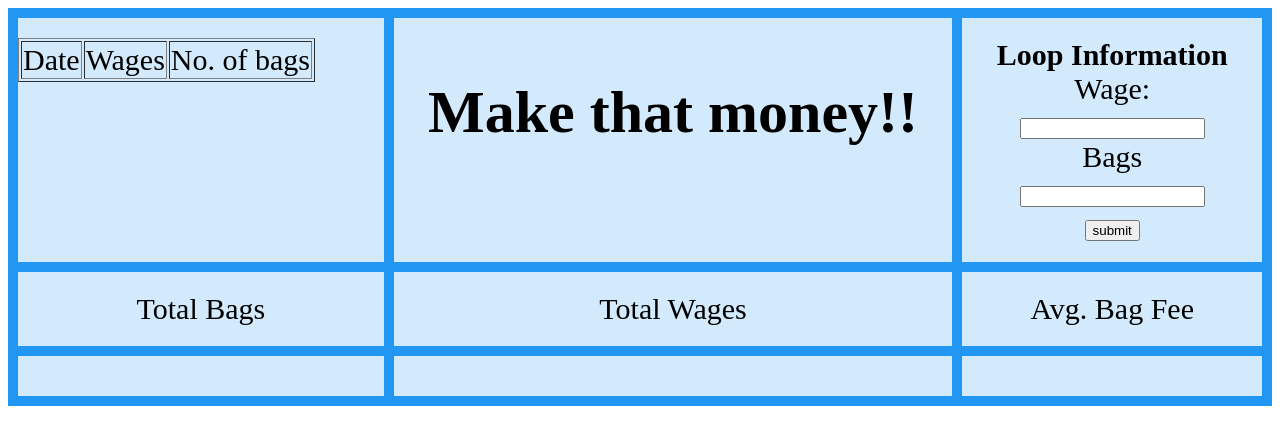
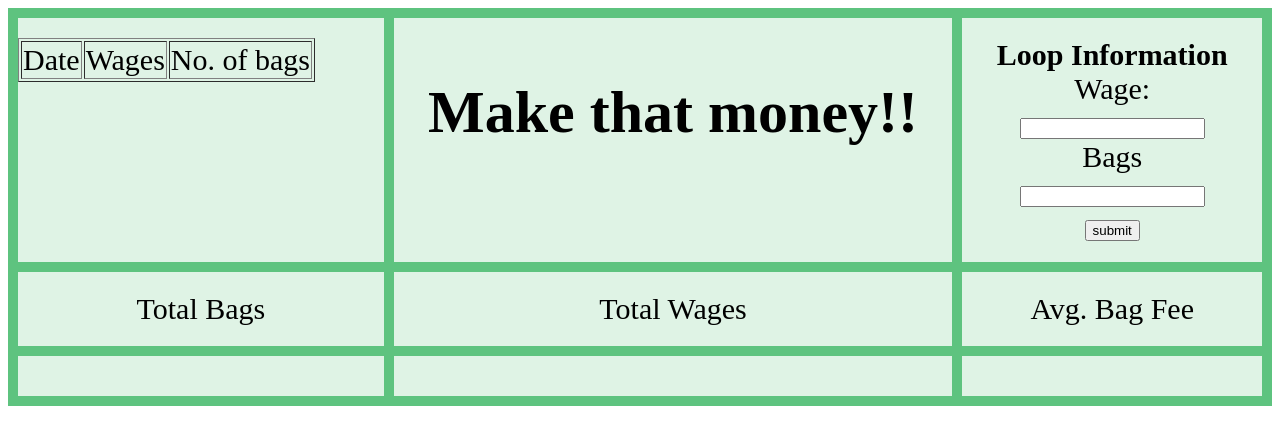
Before and after one commit to debboutr/collect, a Flask app: template templates/home.html in a window 1280 px wide. Shown: the top 445 px of the page. Run offline with Flask 2, Linux system fonts and the light colour scheme; the template is opened without the code that fills it, so the values that code supplies are empty.

Commit message:
change bg to green

```diff
--- a/static/css/main.css
+++ b/static/css/main.css
@@ -2,7 +2,7 @@
   display: grid;
   grid-template-columns: auto auto auto;
   gap: 10px;
-  background-color: #2196F3;
+  background-color: #5ec37f;
   padding: 10px;
 }
 
```
